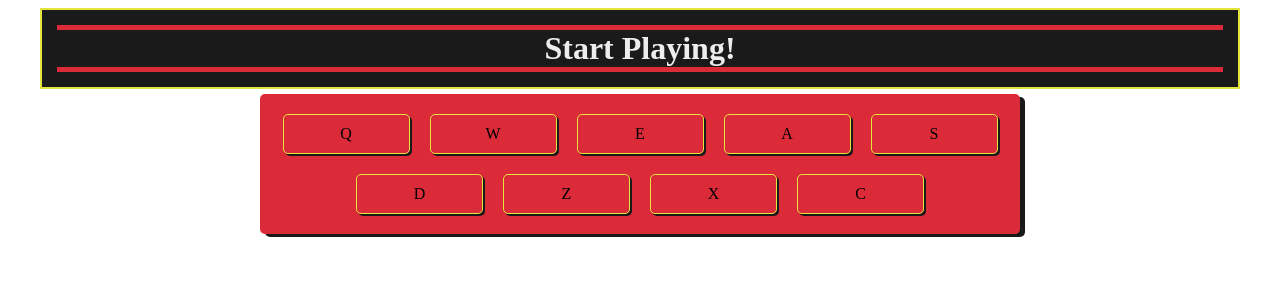
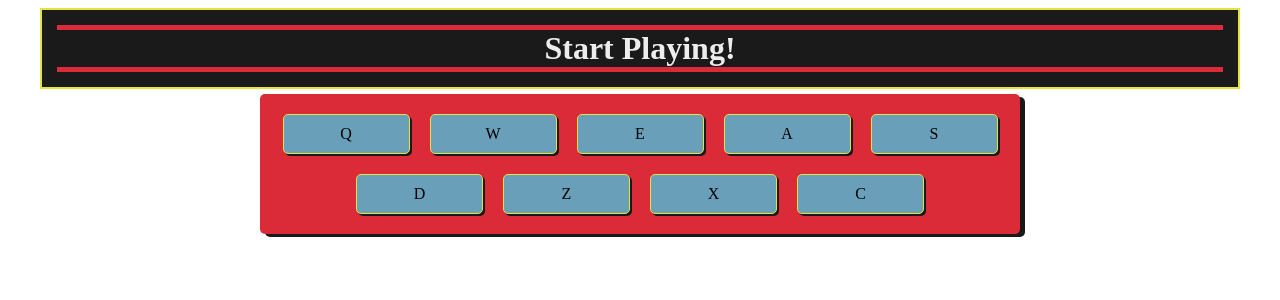
Before and after one commit to anthonyzamarro/fcc-drum-machine, a React (Create React App) app: page / in a window 1280 px wide. Shown: the top 300 px of the page. Built offline with nearby package versions, Linux system fonts and the light colour scheme; the HTML template or start-up script is replaced by a standard one.

Commit message:
change background color of main panel

```diff
--- a/src/index.css
+++ b/src/index.css
@@ -36,7 +36,8 @@
       margin: 10px;
       border: 1px solid #e4e43d;
       border-radius: 5px;
-      box-shadow: 2px 2px 0px #19191A; }
+      box-shadow: 2px 2px 0px #19191A;
+      background: #6A9FB9; }
       .display-drums-container ul .drum-pad:hover {
         cursor: pointer; }
       .display-drums-container ul .drum-pad:focus {
--- a/src/index.scss
+++ b/src/index.scss
@@ -38,6 +38,7 @@
 			border: 1px solid #e4e43d;
 			border-radius: 5px;
 			box-shadow: 2px 2px 0px #19191A;
+			background: #6A9FB9;
 			&:hover {
 				cursor: pointer;
 			}
```
Also changed, not shown: 2 other files (tests, documents, lock files or other folders). Lines whose indentation alone changed are shown as unchanged.
